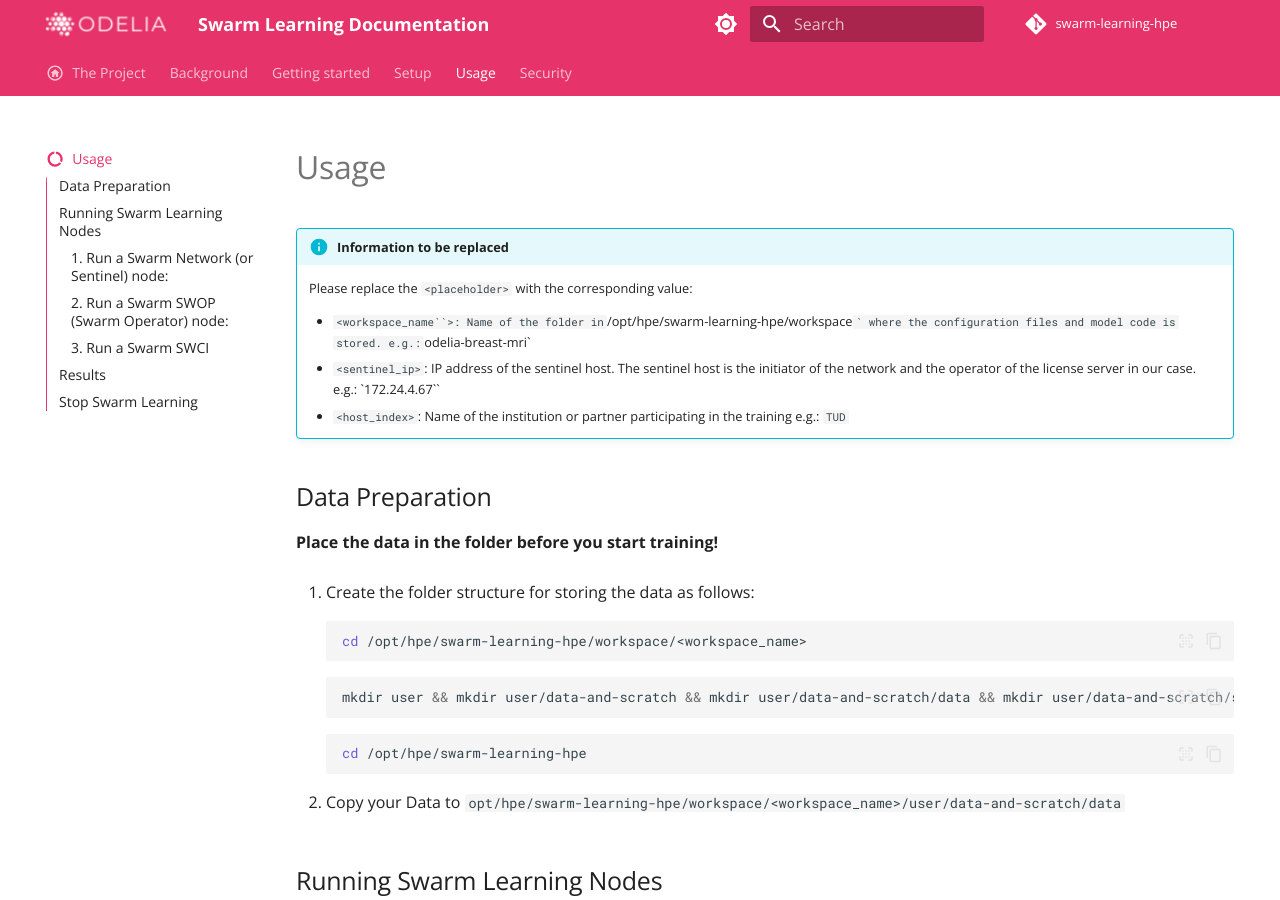
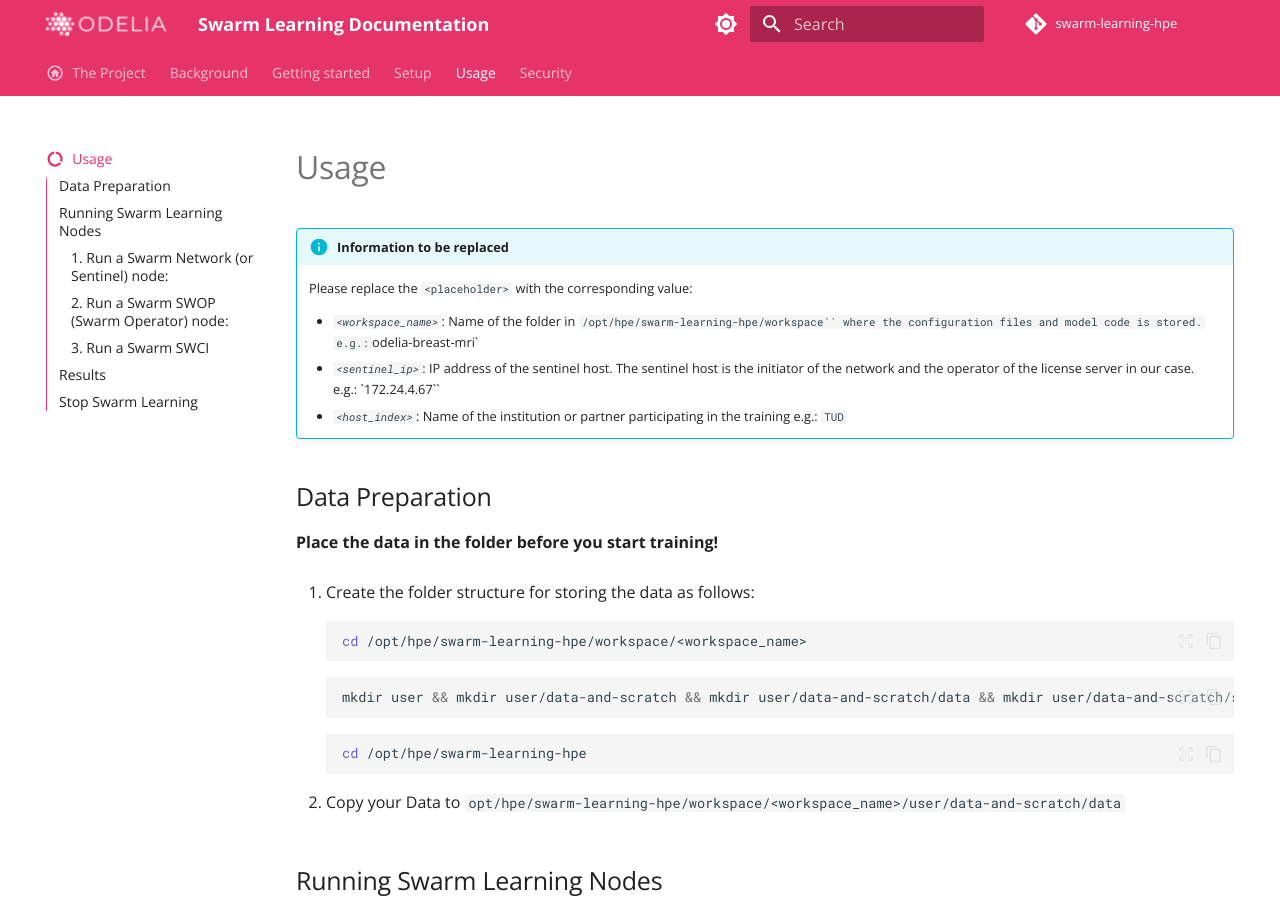
Before and after one commit to odelia-ai/odelia-ai.github.io, an MkDocs documentation site: the page built from docs/5_usage.md, in a window 1280 px wide and 900 px high. Built offline with MkDocs 1.6.1 and Material for MkDocs 9.7.7, drawn with Linux system fonts in a browser that asks for light colours; comment, search, counter and statistics services are not loaded.

```diff
--- a/docs/5_usage.md
+++ b/docs/5_usage.md
@@ -10,9 +10,9 @@ status:
 !!! info "Information to be replaced"
     Please replace the `<placeholder>` with the corresponding value:
 
-    - `<workspace_name``>: Name of the folder in `/opt/hpe/swarm-learning-hpe/workspace`` where the configuration files and model code is stored. e.g.: `odelia-breast-mri`
-    - `<sentinel_ip>`: IP address of the sentinel host. The sentinel host is the initiator of the network and the operator of the license server in our case. e.g.: `172.24.4.67``
-    - `<host_index>`: Name of the institution or partner participating in the training e.g.: `TUD`
+    - *`<workspace_name>`*: Name of the folder in `/opt/hpe/swarm-learning-hpe/workspace`` where the configuration files and model code is stored. e.g.: `odelia-breast-mri`
+    - *`<sentinel_ip>`*: IP address of the sentinel host. The sentinel host is the initiator of the network and the operator of the license server in our case. e.g.: `172.24.4.67``
+    - *`<host_index>`*: Name of the institution or partner participating in the training e.g.: `TUD`
 
 ## Data Preparation
 
```
